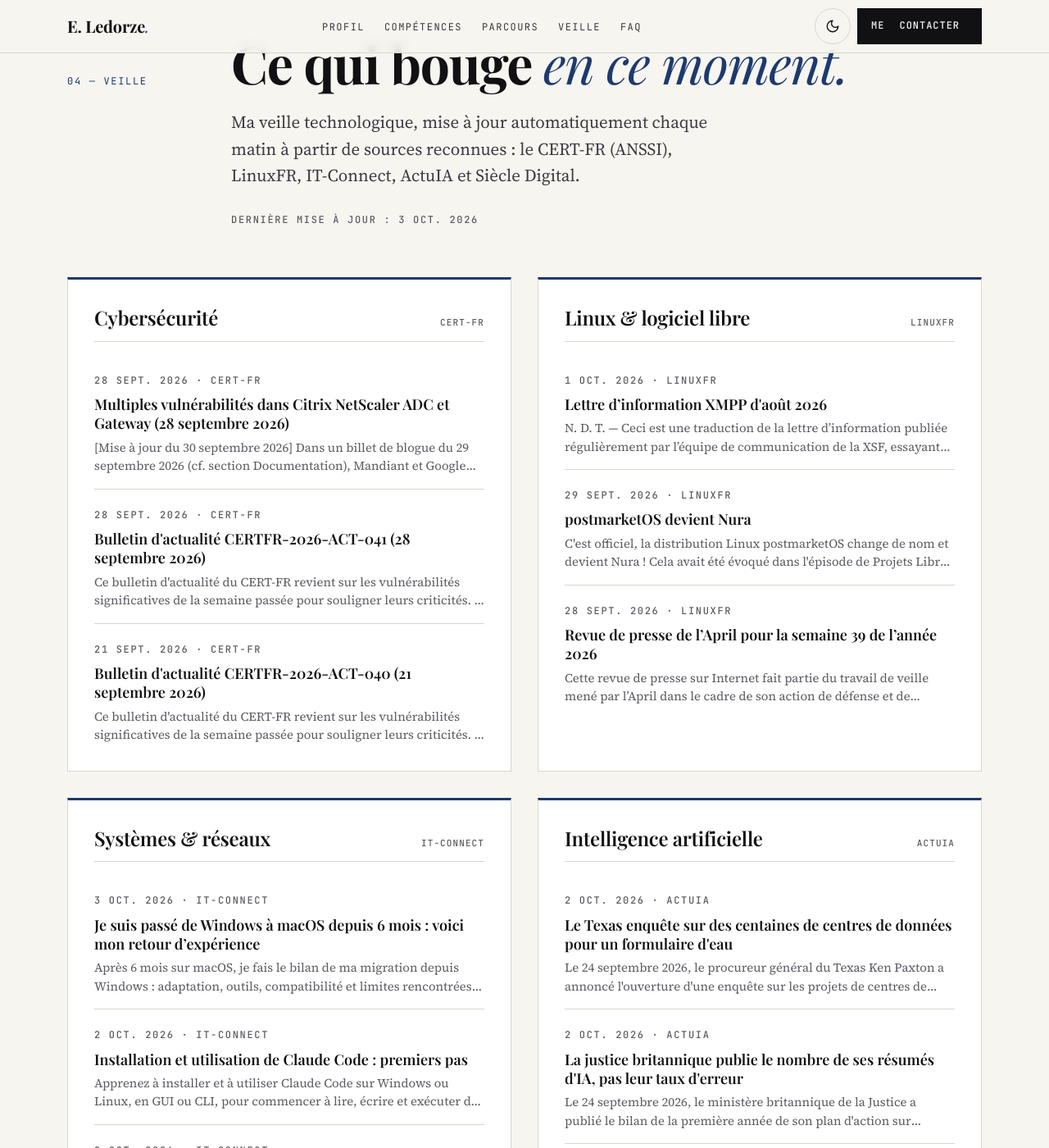
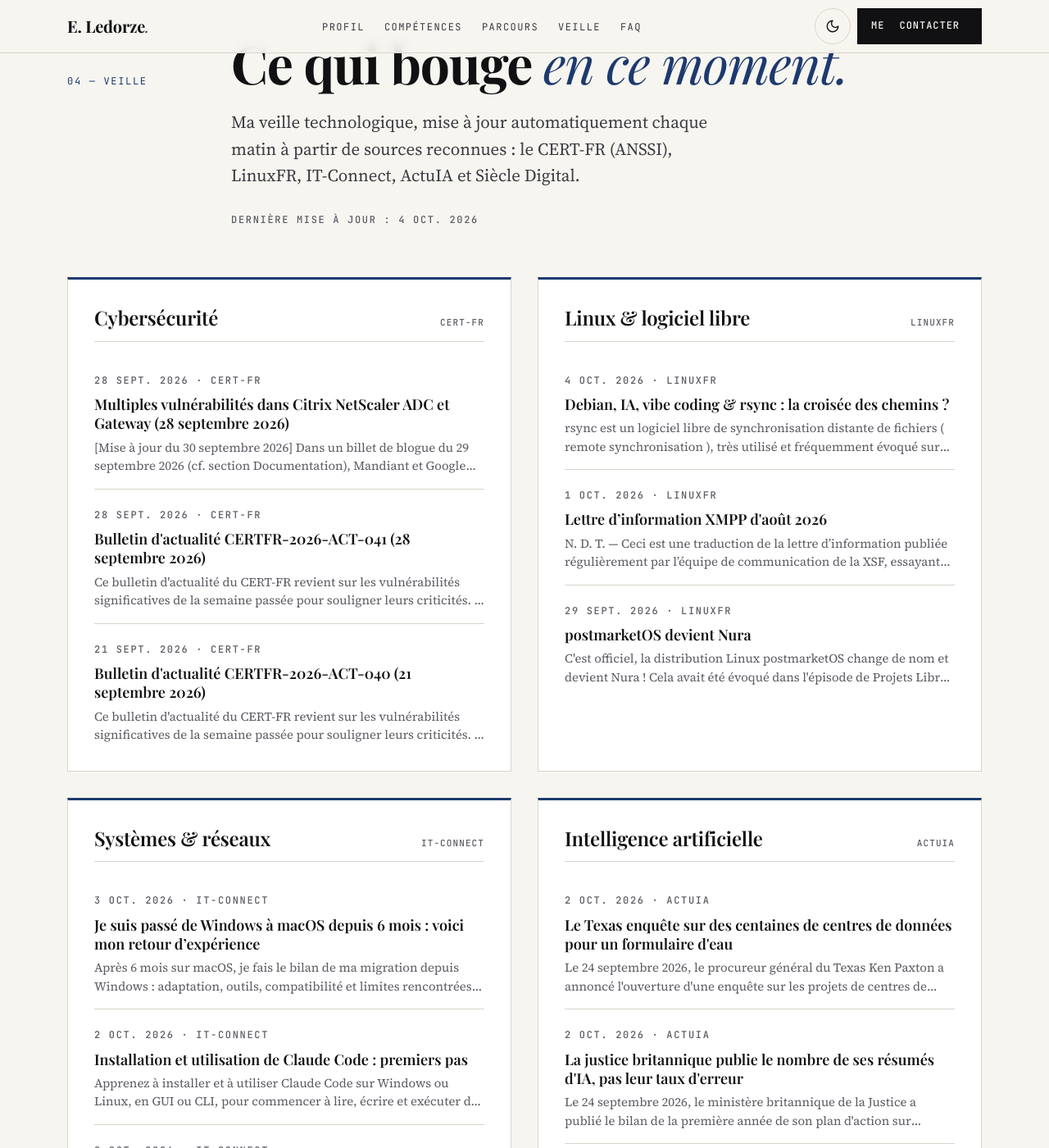
Before and after one commit to TheDringe54-lab/TheDringe54-lab.github.io, a Jekyll site: the page built from index.html, in a window 1280 px wide and 1400 px high, scrolled down 4086 px. Shown: the whole window at 82% size. Built offline with Jekyll 4.4.1, drawn with Linux system fonts in a browser that asks for light colours.

Commit message:
Veille techno : mise à jour automatique

```diff
--- a/_data/veille.json
+++ b/_data/veille.json
@@ -1,5 +1,5 @@
 {
-  "mise_a_jour": "2026-10-03",
+  "mise_a_jour": "2026-10-04",
   "themes": [
     {
       "id": "cyber",
@@ -35,6 +35,13 @@
       "titre_en": "Linux & open source",
       "articles": [
         {
+          "titre": "Debian, IA, vibe coding & rsync : la croisée des chemins ?",
+          "lien": "https://linuxfr.org/news/debian-ia-vibe-coding-rsync-la-croisee-des-chemins",
+          "source": "LinuxFR",
+          "date": "2026-10-04",
+          "resume": "rsync est un logiciel libre de synchronisation distante de fichiers ( remote synchronisation ), très utilisé et fréquemment évoqué sur LinuxFr.org. Ce logiciel…"
+        },
+        {
           "titre": "Lettre d’information XMPP d'août 2026",
           "lien": "https://linuxfr.org/news/lettre-d-information-xmpp-d-aout-2026",
           "source": "LinuxFR",
@@ -47,13 +54,6 @@
           "source": "LinuxFR",
           "date": "2026-09-29",
           "resume": "C'est officiel, la distribution Linux postmarketOS change de nom et devient Nura ! Cela avait été évoqué dans l'épisode de Projets Libres consacré au projet…"
-        },
-        {
-          "titre": "Revue de presse de l’April pour la semaine 39 de l’année 2026",
-          "lien": "https://linuxfr.org/news/revue-de-presse-de-l-april-pour-la-semaine-39-de-l-annee-2026",
-          "source": "LinuxFR",
-          "date": "2026-09-28",
-          "resume": "Cette revue de presse sur Internet fait partie du travail de veille mené par l’April dans le cadre de son action de défense et de promotion du logiciel libre…"
         }
       ]
     },
```
